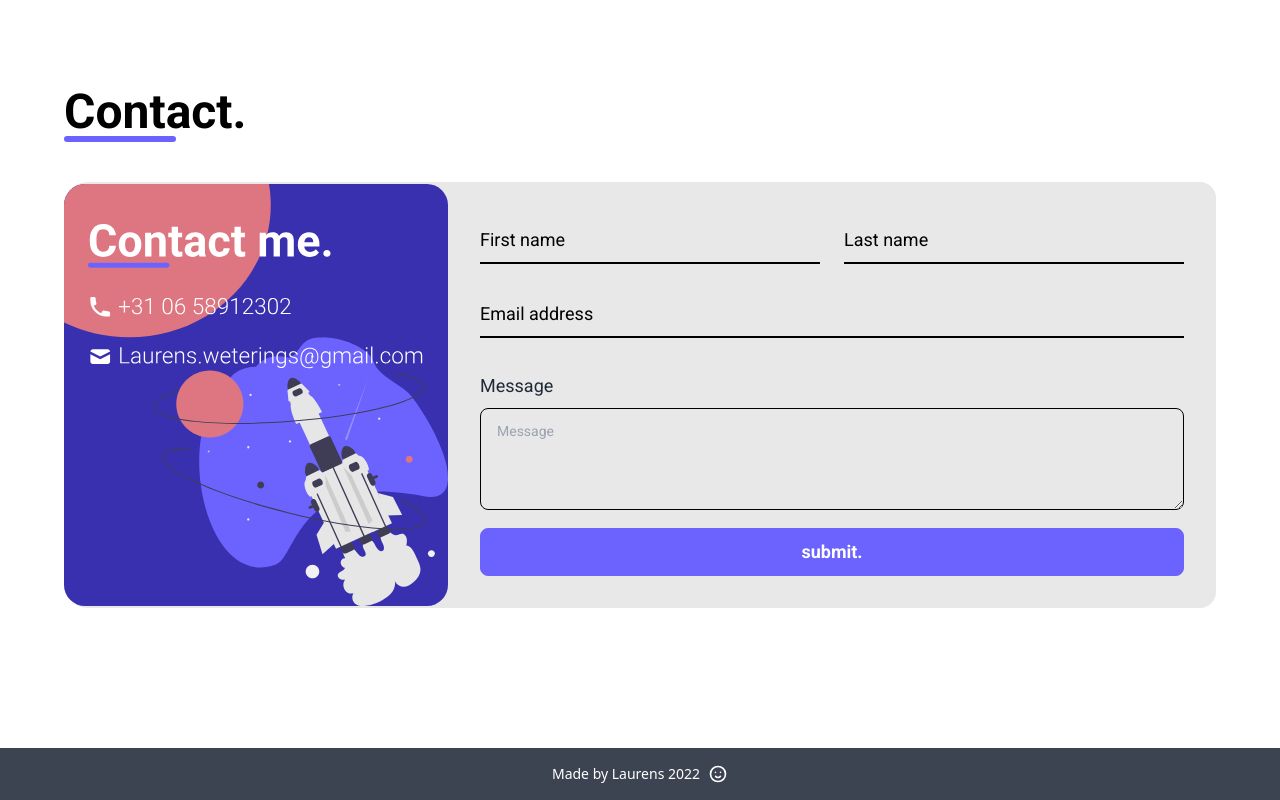
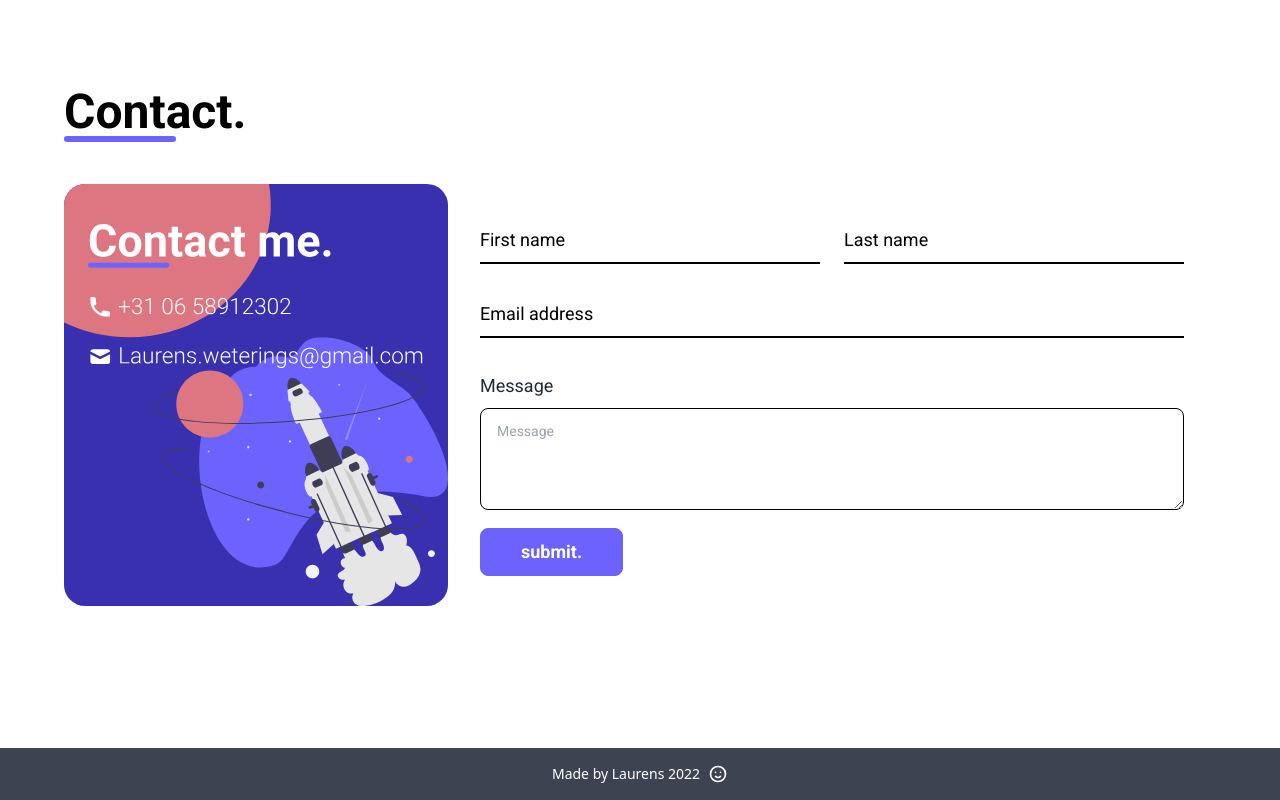
Before and after one commit to 0xLaurens/0xLaurens.com, a Vue app: page / in a window 1280 px wide. Shown: the part 3324-4124 px from the top of the page. Built offline with nearby package versions, Linux system fonts and the light colour scheme.

Commit message:
Contact: scaling improved

```diff
--- a/src/components/home/contact.vue
+++ b/src/components/home/contact.vue
@@ -1,6 +1,6 @@
 <template>
     <div class="flex min-h-screen font-custom justify-center content-center">
-        <div class="grid grid-cols-3 grid-flow-row px-5 md:px-16 gap-y-10 self-center">
+        <div class="grid grid-cols-3 grid-flow-row px-5 md:px-16 gap-y-10 self-center w-full">
             <div class="col-span-3 rounded-lg">
                 <h1 class="text-5xl font-bold text-black">
                     Contact.
@@ -8,12 +8,12 @@
                 </h1>
             </div>
 
-            <div class="col-span-3 md:col-span-1 row-span-3 bg-base-200 rounded-3xl rounded-r-none">
-                <img class="h-full" src="../../assets/contact.svg" />
+            <div class="col-span-3 md:col-span-1 row-span-3 justify-self-center">
+                <img class="h-full max-w-s" src="../../assets/contact.svg" />
             </div>
 
             <div class="col-span-3 md:col-span-2 row-span-3">
-                <div class="card md:rounded-l-none bg-base-200 h-full">
+                <div class="card md:rounded-l-none h-full">
                     <div class="card-body text-lg font-normal font-custom">
                         <form>
                             <div class="grid md:grid-cols-2 md:gap-6">
@@ -63,7 +63,9 @@
                                     placeholder="message"
                                 ></textarea>
                             </div>
-                            <button class="btn btn-primary w-full text-lg">Submit.</button>
+                            <button class="btn btn-primary w-full md:w-auto md:px-10 text-lg">
+                                Submit.
+                            </button>
                         </form>
                     </div>
                 </div>
```
